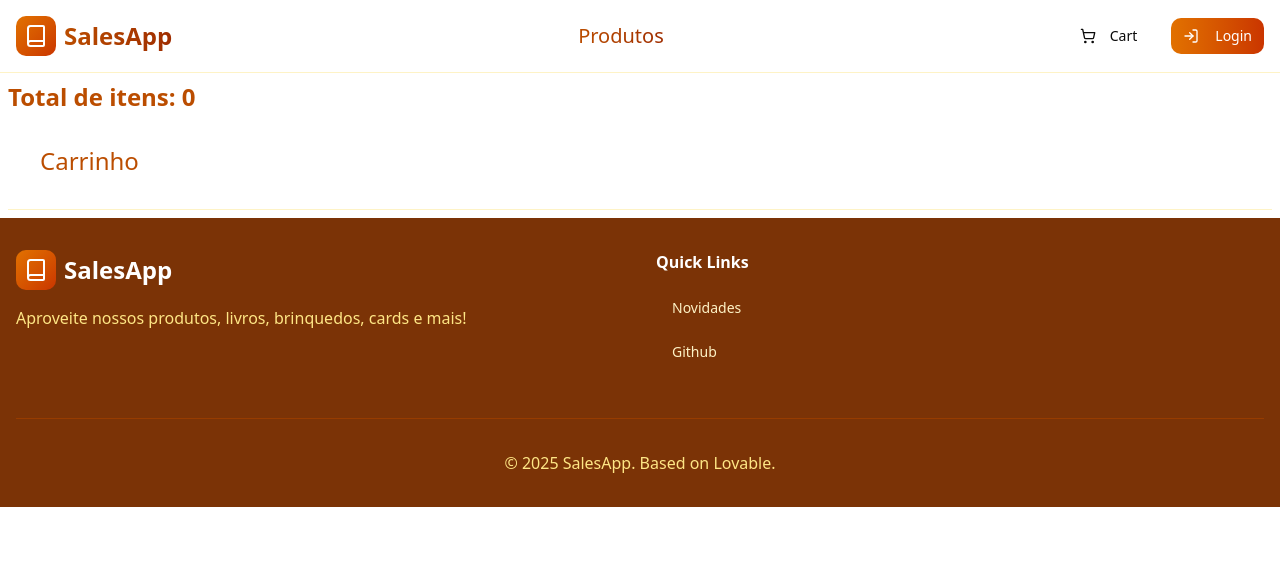
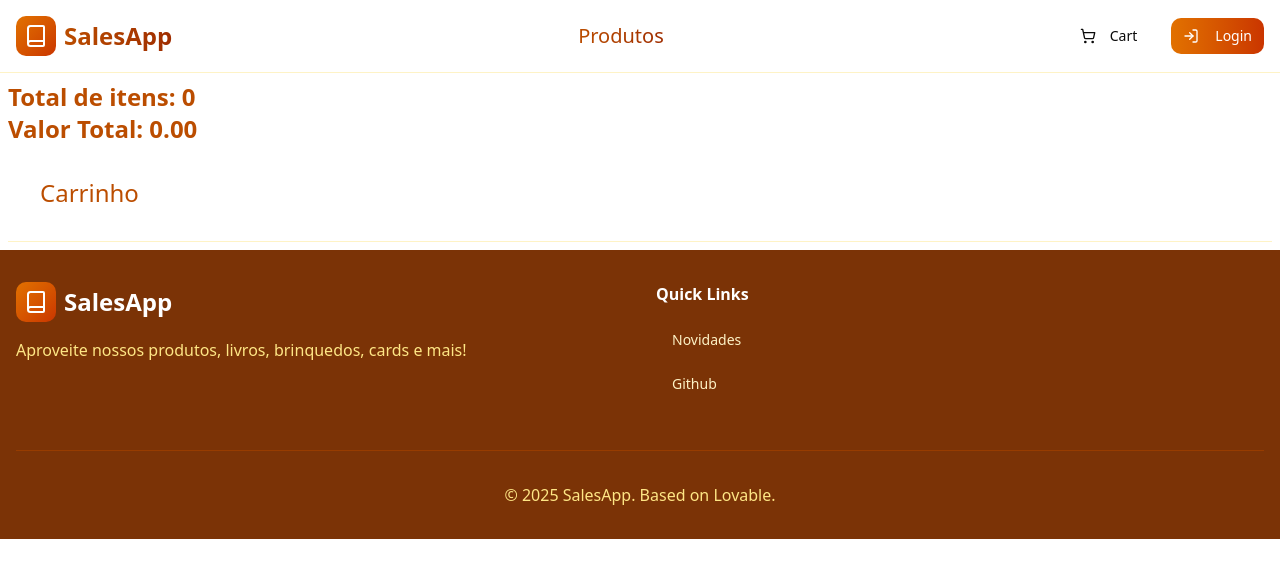
Before and after one commit to odairbr/sales-app, a Next.js app: page /carrinho in a window 1280 px wide. Shown: the top 578 px of the page. Built offline with nearby package versions, Linux system fonts and the light colour scheme.

Commit message:
ProjetoFinal+Rosa
- Add totalAmount cart

```diff
--- a/src/app/carrinho/page.tsx
+++ b/src/app/carrinho/page.tsx
@@ -4,13 +4,16 @@ import ItemListContainer from "@/components/ItemListContainer";
 import { useCart } from "@/contexts/cart";
 
 const CartPage = () => {
-  const { totalItems, cart } = useCart()
+  const { totalItems, totalAmount, cart } = useCart()
 
   return (
     <div className="text-0xl text-amber-700">
       <div className="container space-x-2 p-2">
         <div className="text-2xl font-bold">
           Total de itens: {totalItems}
+        </div>
+        <div className="text-2xl font-bold">
+          Valor Total: {totalAmount}
         </div>
         <ItemListContainer items={cart} title={'Carrinho'} />
       </div>
--- a/src/app/produtos/page.tsx
+++ b/src/app/produtos/page.tsx
@@ -2,11 +2,10 @@
 
 import Categories from "@/components/Categories";
 import useFetchProducts from "@/components/db/products";
-import { StepBack, StepForward } from "lucide-react";
 import Image from "next/image";
 import Link from "next/link";
 import { useSearchParams } from "next/navigation";
-import { Suspense, useState } from "react";
+import { Suspense } from "react";
 
 export default function ProductsPage() {
   return (
@@ -17,22 +16,9 @@ export default function ProductsPage() {
 }
 
 function Products() {
-  const [page, setPage] = useState(0)
-
   const searchParams = useSearchParams();
   const categoryId = searchParams.get('category') as string
-  console.log(`categoryId: ${categoryId}`)
   const { products } = useFetchProducts(categoryId as string)
-
-  // Paginação
-  function nextPage() {
-    setPage(page + 1);
-  }
-  function prevPage() {
-    if (page > 0) {
-      setPage(page - 1);
-    }
-  }
 
   if (!products[0]) {
     return (
@@ -70,25 +56,9 @@ function Products() {
                     </Link>
 
                     <div className="text-2xl text-amber-700"> {product.name} </div>
+                    <div className="text-2xl text-amber-700"> R$ {product.price} </div>
                   </div>
                 ))}
-              </div>
-              <div className="pagination">
-                <button
-                  onClick={prevPage}
-                  disabled={page === 0}
-                  className="page-button"
-                >
-                  <StepBack className="h-4 w-4 mr-2" />
-                </button>
-                <span className="page-number">{page}</span>
-                <button
-                  onClick={nextPage}
-                  className="page-button"
-                >
-                  <StepForward className="h-4 w-4 mr-2" />
-
-                </button>
               </div>
             </div>
           </div>
--- a/src/contexts/cart.tsx
+++ b/src/contexts/cart.tsx
@@ -5,6 +5,7 @@ import { createContext, useContext, useEffect, useState } from "react";
 interface CartContextType {
   cart: CartItem[];
   totalItems: number;
+  totalAmount: string;
   addToCart: (item: CartItem) => void;
   removeFromCart: (id: string) => void;
 }
@@ -13,8 +14,16 @@ const CartContext = createContext<CartContextType | undefined>(undefined)
 export const CartProvider = ({ children }: { children: React.ReactNode }) => {
   const [cart, setCart] = useState<CartItem[]>([])
   const [totalItems, setTotalItems] = useState(0)
-  const sumTotal = (items: CartItem[]) => {
+  const [totalAmount, setTotalAmount] = useState('')
+
+  const sumTotalItems = (items: CartItem[]) => {
     return items.reduce((total, item) => total + item.quantity, 0)
+  }
+  const sumTotalAmount = (items: CartItem[]) => {
+    return items.reduce((total, item) => total + (item.quantity * item.price), 0)
+  }
+  const financial = (x: number) => {
+    return x.toFixed(2);
   }
 
   const addToCart = (item: CartItem) => {
@@ -40,11 +49,15 @@ export const CartProvider = ({ children }: { children: React.ReactNode }) => {
     setCart(newCart.filter((i) => i.quantity > 0))
   }
 
-  useEffect(() => { setTotalItems(sumTotal(cart)) }, [totalItems, cart])
+  useEffect(() => {
+    setTotalItems(sumTotalItems(cart))
+    setTotalAmount(financial(sumTotalAmount(cart)))
+  }, [totalItems, cart])
+
 
   return (
     <CartContext.Provider
-      value={{ cart, totalItems, addToCart, removeFromCart }}
+      value={{ cart, totalItems, totalAmount, addToCart, removeFromCart }}
     >
       {children}
     </CartContext.Provider>
```
